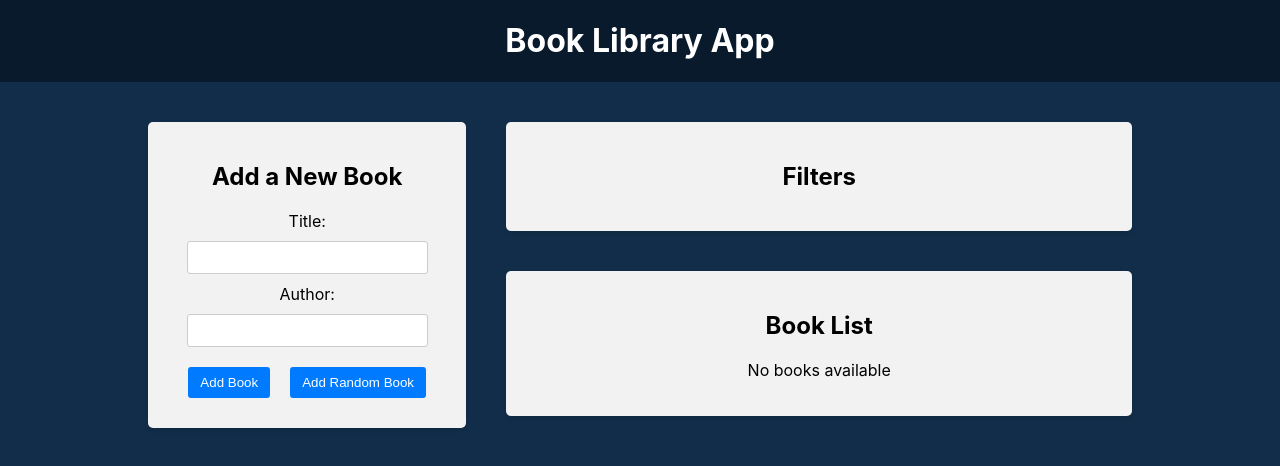
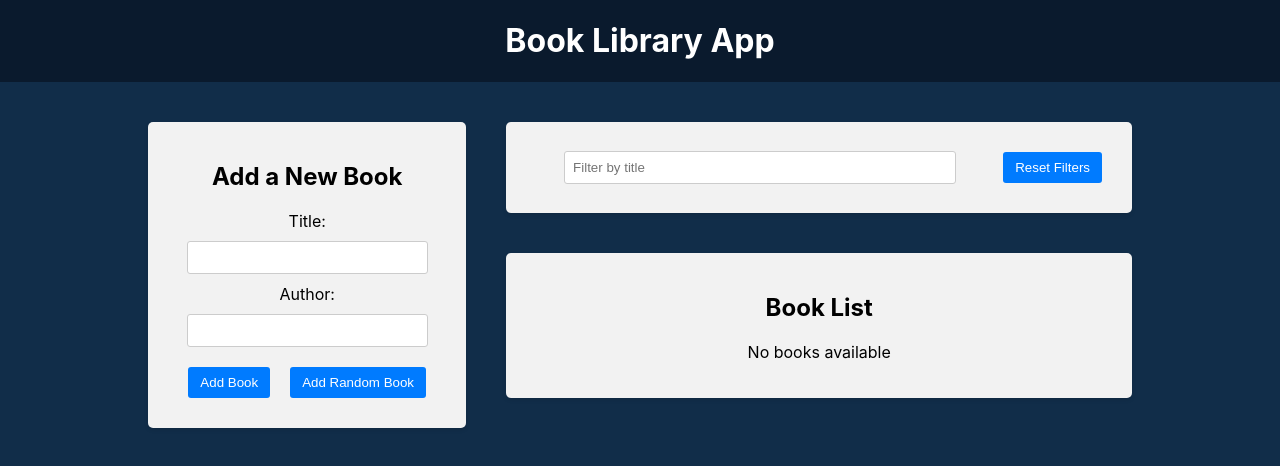
Before and after one commit to gkirber/book-library-app, a React (Create React App) app in the folder frontend/: page / in a window 1280 px wide. Shown: the top 466 px of the page. Built offline with nearby package versions, Linux system fonts and the light colour scheme.

Commit message:
Filter Redux slice and filter by title

```diff
--- a/frontend/src/components/BookList/BookList.js
+++ b/frontend/src/components/BookList/BookList.js
@@ -1,10 +1,12 @@
 import { BsBookmarkStar, BsBookmarkStarFill } from 'react-icons/bs'
 import { useDispatch, useSelector } from 'react-redux'
 import { deleteBook, toggleFavorite } from '../../redux/books/actionCreators'
+import { selectTitleFilter } from '../../redux/slices/filterSlice'
 import './BookList.css'
 
 const BookList = () => {
 	const books = useSelector(state => state.books)
+	const titleFilter = useSelector(selectTitleFilter)
 	const dispatch = useDispatch()
 
 	const handleDeleteBook = id => {
@@ -15,6 +17,13 @@ const BookList = () => {
 		dispatch(toggleFavorite(id))
 	}
 
+	const filteredBooks = books.filter(book => {
+		const matchesTitle = book.title
+			.toLowerCase()
+			.includes(titleFilter.toLowerCase())
+		return matchesTitle
+	})
+
 	return (
 		<div className='app-block book-list'>
 			<h2>Book List</h2>
@@ -22,18 +31,18 @@ const BookList = () => {
 				<p>No books available</p>
 			) : (
 				<ul>
-					{books.map((book, i) => (
+					{filteredBooks.map((book, i) => (
 						<li key={book.id}>
 							<div className='book-info'>
 								{++i}. {book.title} by <strong>{book.author}</strong>
 							</div>
 							<div className='book-actions'>
 								<span onClick={() => handleToggleFavorite(book.id)}>
-								{book.isFavorite ? (
-									<BsBookmarkStarFill className='star-icon' />
-								) : (
-									<BsBookmarkStar className='star-icon' />
-								)}
+									{book.isFavorite ? (
+										<BsBookmarkStarFill className='star-icon' />
+									) : (
+										<BsBookmarkStar className='star-icon' />
+									)}
 								</span>
 								<button onClick={() => handleDeleteBook(book.id)}>
 									Delete
--- a/frontend/src/components/Filter/Filter.js
+++ b/frontend/src/components/Filter/Filter.js
@@ -1,9 +1,36 @@
+import { useDispatch, useSelector } from 'react-redux'
+import {
+	resetFilters,
+	selectTitleFilter,
+	setTitleFilter,
+} from '../../redux/slices/filterSlice'
 import './Filter.css'
 
 const Filter = () => {
+	const dispatch = useDispatch()
+	const titleFilter = useSelector(selectTitleFilter)
+
+	const handleTitleFilterChange = e => {
+		dispatch(setTitleFilter(e.target.value))
+	}
+
+	const handleResetFilters = () => {
+		dispatch(resetFilters())
+	}
+
 	return (
 		<div className='app-block filter'>
-			<h2>Filters</h2>
+			<div className='filter-row'>
+				<div className='filter-group'>
+					<input
+						type='text'
+						value={titleFilter}
+						placeholder='Filter by title'
+						onChange={handleTitleFilterChange}
+					/>
+				</div>
+				<button type='button' onClick={handleResetFilters}>Reset Filters</button>
+			</div>
 		</div>
 	)
 }
--- /dev/null
+++ b/frontend/src/redux/slices/filterSlice.js
@@ -0,0 +1,28 @@
+import { createSlice } from '@reduxjs/toolkit'
+
+const initialState = {
+	title: '',
+}
+
+const filterSlice = createSlice({
+	name: 'filter',
+	initialState,
+	reducers: {
+		setTitleFilter: (state, action) => {
+			// You can mutate state thanks to Immer library
+			state.title = action.payload
+
+			// You can also return a new state as usualy
+			// return {...state, title: action.payload}
+		},
+		resetFilters: (state) => {
+			return initialState
+		}
+	},
+})
+
+export const { setTitleFilter, resetFilters } = filterSlice.actions
+
+export const selectTitleFilter = state => state.filter.title
+
+export default filterSlice.reducer
--- a/frontend/src/redux/store.js
+++ b/frontend/src/redux/store.js
@@ -1,9 +1,11 @@
 import { configureStore } from '@reduxjs/toolkit'
 import booksReducer from './books/reducer'
+import filterReducer from './slices/filterSlice'
 
 const store = configureStore({
 	reducer: {
 		books: booksReducer,
+		filter: filterReducer,
 	},
 })
 
```
